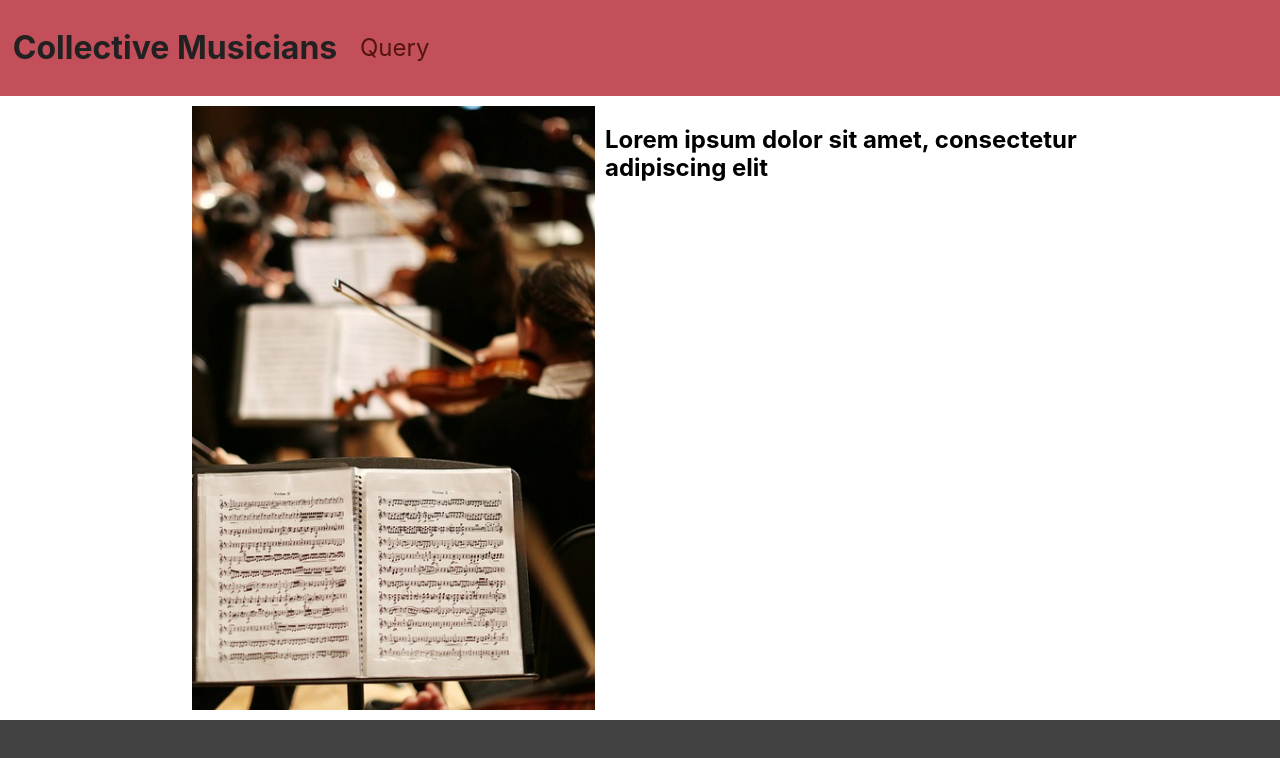
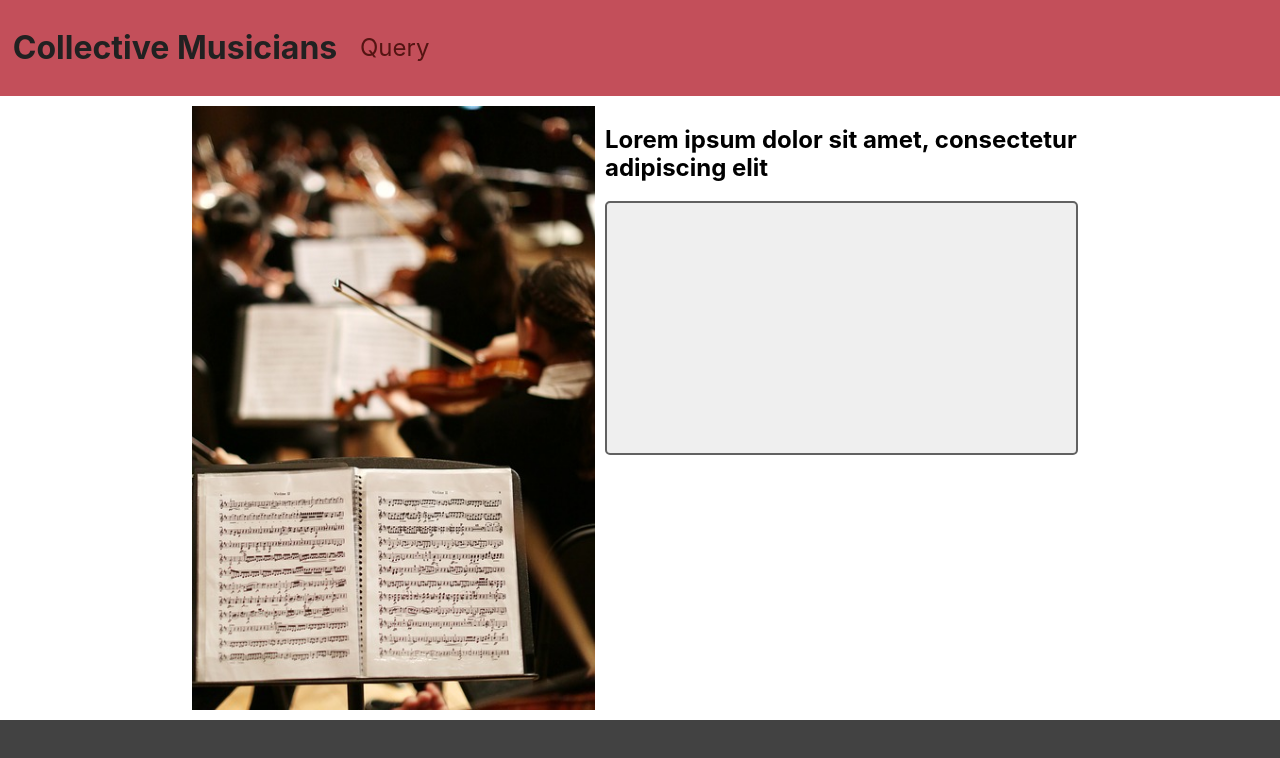
Before and after one commit to ARW2705/Collective-Musicians-Client, a React (Create React App) app: page / in a window 1280 px wide. Shown: the top 758 px of the page. Built offline with nearby package versions, Linux system fonts and the light colour scheme; no server answers.

Commit message:
feature: add styling to announcements section

```diff
--- a/src/components/Announcements/Announcements.css
+++ b/src/components/Announcements/Announcements.css
@@ -0,0 +1,19 @@
+.announcements-container {
+  border: 2px solid var(--gray);
+  background-color: var(--background-color);
+  border-radius: 5px;
+  padding: 5px;
+}
+
+.announcements-container.importance-1 {
+  background-color: var(--secondary-light);
+}
+
+.announcements-container.importance-2 {
+  background-color: var(--primary-light);
+}
+
+.announcements-container > p {
+  margin: 0;
+  min-height: 30vh;
+}
```
